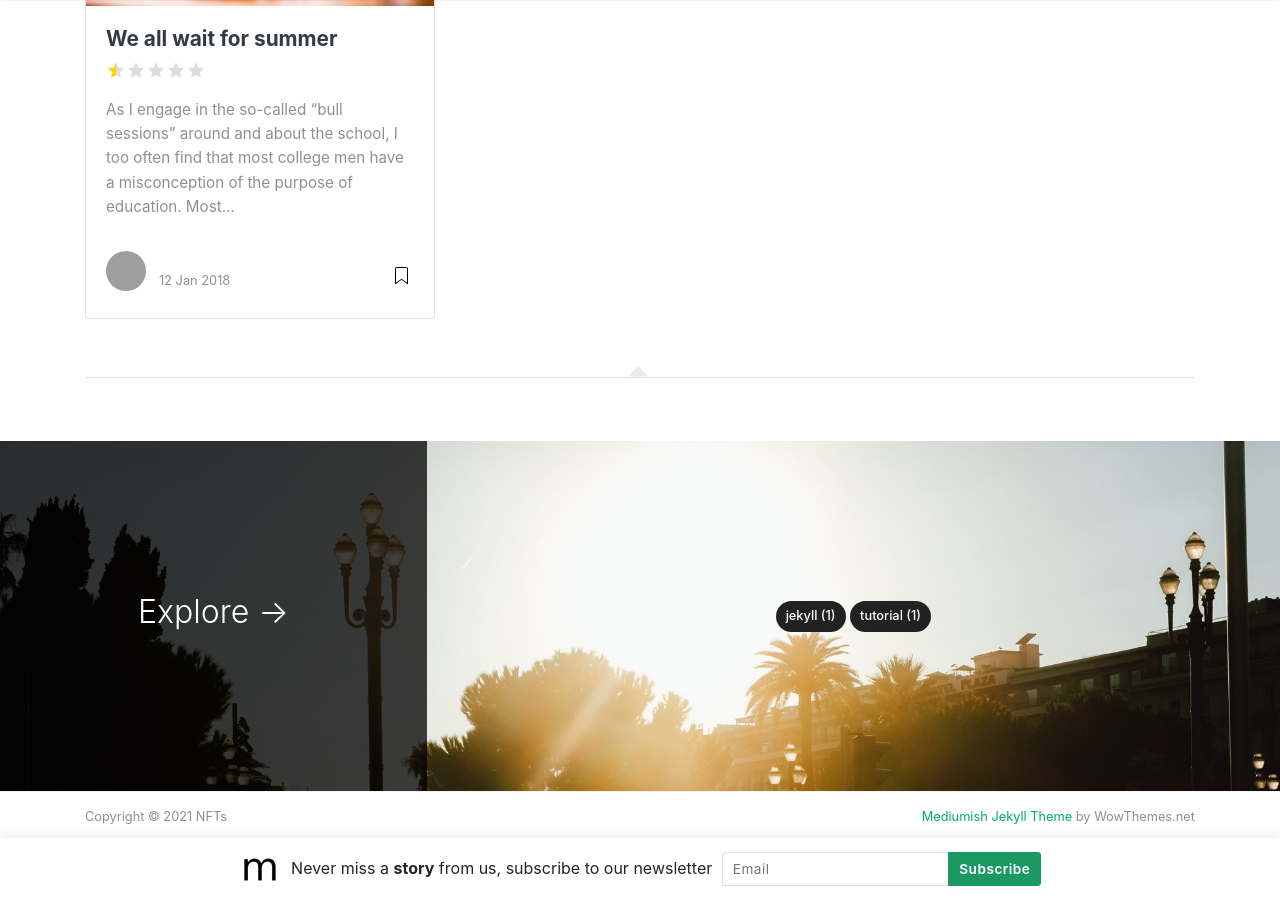
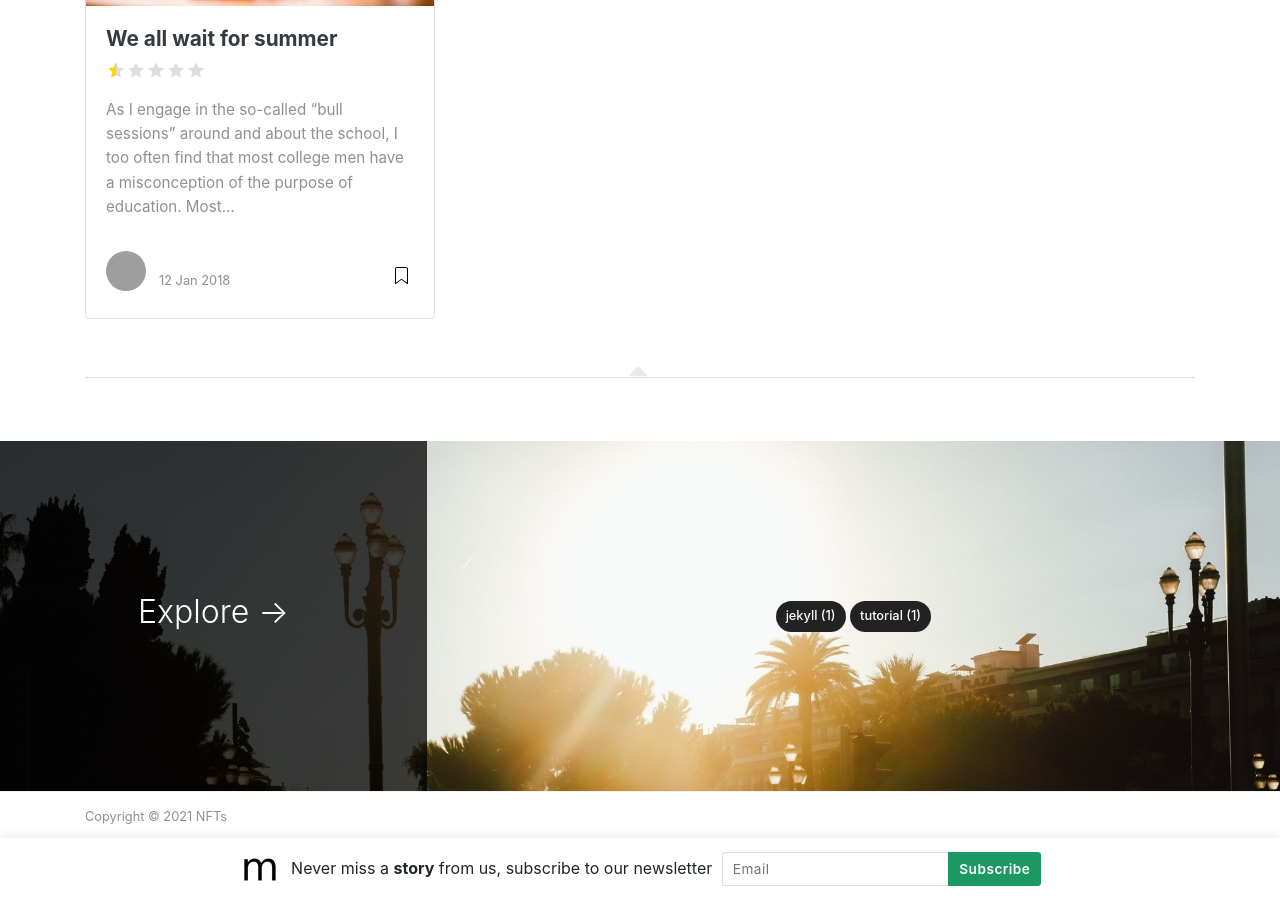
Before and after one commit to Mentors4EDU/NFTs, a Jekyll site: the page built from index.html, in a window 1280 px wide and 900 px high, scrolled down 612 px. Built offline with Jekyll 4.4.1, drawn with Linux system fonts in a browser that asks for light colours; nearby versions of some CDN libraries; the list of posts is cut into pages by our own code; some of the changed text lies outside the part shown; grey boxes are pictures that could not be loaded.

Commit message:
Update default.html

```diff
--- a/_layouts/default.html
+++ b/_layouts/default.html
@@ -19,18 +19,6 @@
 <script src="{{ site.baseurl }}/assets/js/jquery.min.js"></script>
 
 </head>
-
-{% if jekyll.environment == 'production' %}
-<!-- change your GA id in _config.yml -->
-<script>
-(function(i,s,o,g,r,a,m){i['GoogleAnalyticsObject']=r;i[r]=i[r]||function(){
-(i[r].q=i[r].q||[]).push(arguments)},i[r].l=1*new Date();a=s.createElement(o),
-m=s.getElementsByTagName(o)[0];a.async=1;a.src=g;m.parentNode.insertBefore(a,m)
-})(window,document,'script','//www.google-analytics.com/analytics.js','ga');
-ga('create', '{{site.google_analytics}}', 'auto');
-ga('send', 'pageview');
-</script>
-{% endif %}
 
 {% capture layout %}{% if page.layout %}layout-{{ page.layout }}{% endif %}{% endcapture %}
 <body class="{{layout}}">
@@ -76,19 +64,7 @@ ga('send', 'pageview');
                 </li>
 
                 <li class="nav-item">
-                <a target="_blank" class="nav-link" href="https://bootstrapstarter.com/bootstrap-templates/template-mediumish-bootstrap-jekyll/"> Docs</a>
-                </li>
-
-                <li class="nav-item">
-                <a target="_blank" class="nav-link" href="https://www.wowthemes.net/themes/mediumish-wordpress/"><i class="fab fa-wordpress-simple"></i> WP Version</a>
-                </li>
-
-                <li class="nav-item">
-                <a target="_blank" class="nav-link" href="https://www.wowthemes.net/themes/mediumish-ghost/"><i class="fab fa-snapchat-ghost"></i> Ghost Version</a>
-                </li>
-
-                <li class="nav-item">
-                <a target="_blank" class="nav-link" href="https://github.com/wowthemesnet/mediumish-theme-jekyll"><i class="fab fa-github"></i> Fork on Github</a>
+                <a target="_blank" class="nav-link" href="https://github.com/Mentors4EDU/NFTs"><i class="fab fa-github"></i> Fork on Github</a>
                 </li>
 
                 {% include search-lunr.html %}
@@ -174,9 +150,6 @@ ga('send', 'pageview');
             <div class="col-md-6 col-sm-6 text-center text-lg-left">
                 Copyright © {{ site.time | date: "%Y" }} {{ site.name }}
             </div>
-            <div class="col-md-6 col-sm-6 text-center text-lg-right">
-                <a target="_blank" href="https://www.wowthemes.net/mediumish-free-jekyll-template/">Mediumish Jekyll Theme</a> by WowThemes.net
-            </div>
         </div>
     </div>
 </footer>
```
